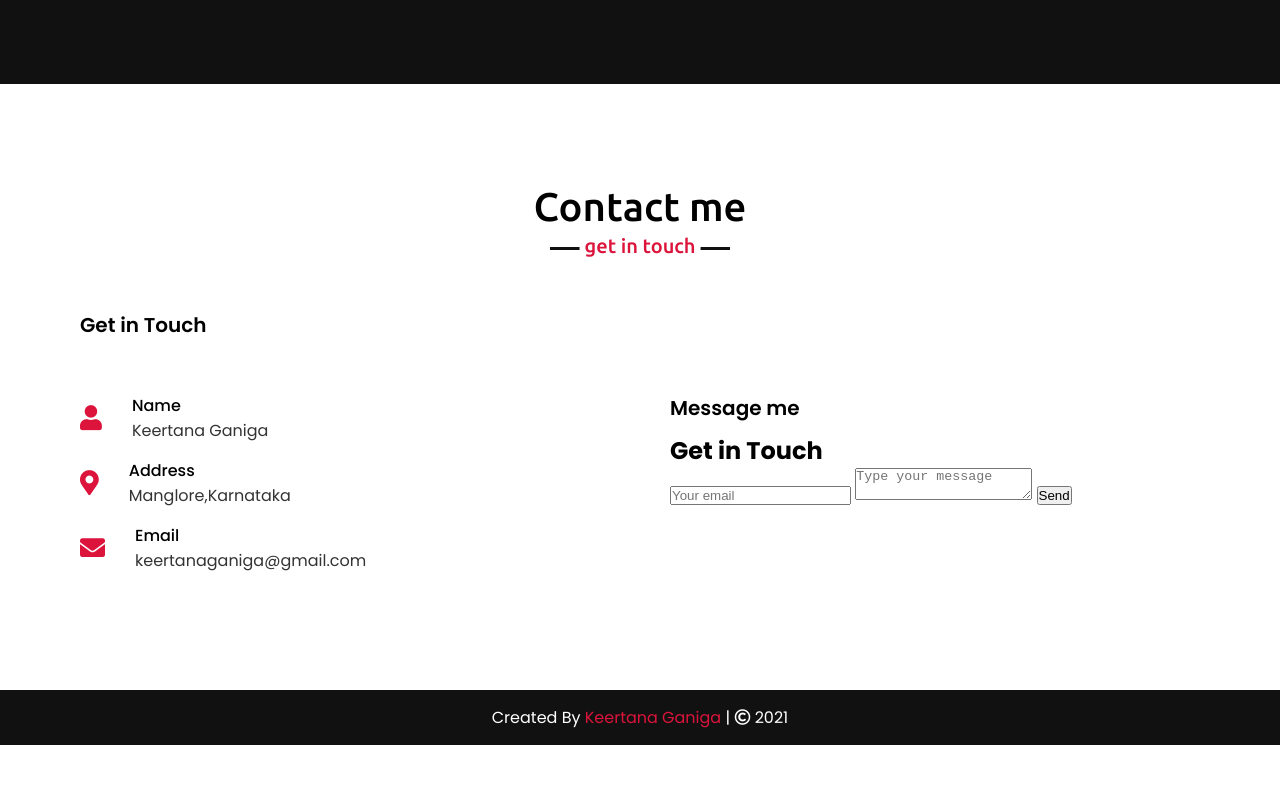
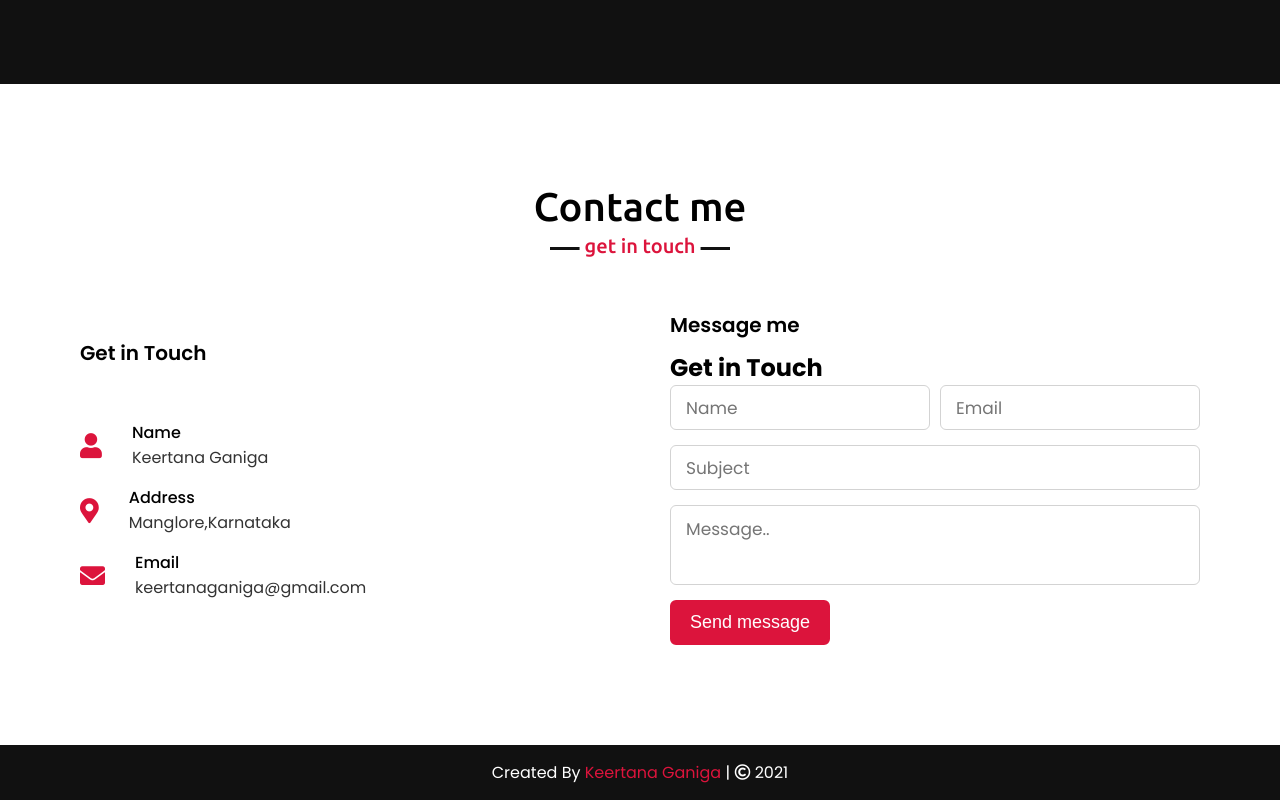
Before and after one commit to keertanaganiga/keertanaganiga.github.io, a plain HTML site: page index.html in a window 1280 px wide. Shown: the part 3395-4195 px from the top of the page. Before the commit the page ends 4140 px from the top, so only its background shows below. Drawn offline with nearby package versions, Linux system fonts and the light colour scheme.

Commit message:
Update index.html

```diff
--- a/index.html
+++ b/index.html
@@ -236,12 +236,25 @@
                         <div id="contact">
                         <h2>Get in Touch</h2>
                         <div id="contact-form">
-                        <form action="https://formspree.io/f/xzbyablj" method="POST">
-                        <input type="hidden" name="_subject" value="Contact request from personal website" />
-                <input type="email" name="_replyto" placeholder="Your email" required>
-                <textarea name="message" placeholder="Type your message" required></textarea>
-                <button type="submit">Send</button>
-            </form>
+                       <form action="https://formspree.io/mpzyqdng">
+                        <div class="fields">
+                            <div class="field name">
+                                <input type="text" name="name" placeholder="Name" required>
+                            </div>
+                            <div class="field email">
+                                <input type="email" name="email" placeholder="Email" required>
+                            </div>
+                        </div>
+                        <div class="field">
+                            <input type="text" name="subject" placeholder="Subject" required>
+                        </div>
+                        <div class="field textarea">
+                            <textarea cols="30" rows="10" name="message" placeholder="Message.." required></textarea>
+                        </div>
+                        <div class="button-area">
+                            <button type="submit">Send message</button>
+                        </div>
+                    </form>
         </div>
     </div>
                 </div>
```
